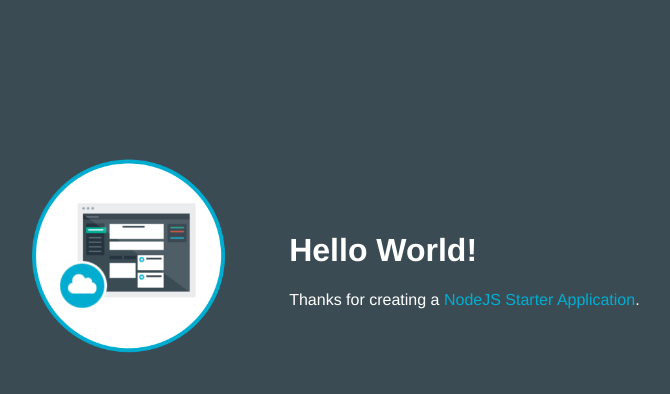
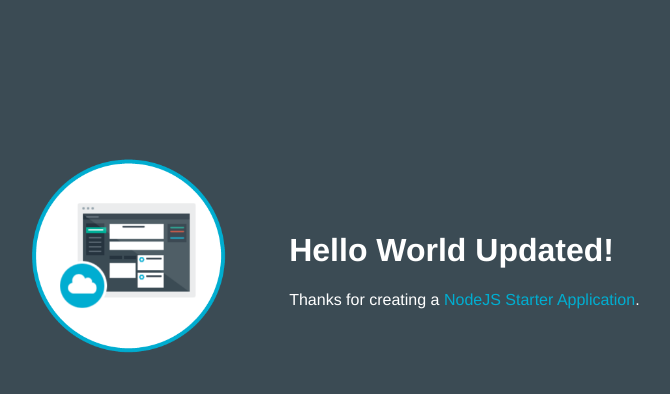
Before and after one commit to kokoji/kokoji201704071845, a website: page public/index.html in a window 1280 px wide. Shown: the whole page, without its empty margins (253-923 px from the left). Drawn offline with Linux system fonts and the light colour scheme.

Commit message:
Updatedを追加した

```diff
--- a/public/index.html
+++ b/public/index.html
@@ -16,7 +16,7 @@
           <img class = "newappIcon" src="images/newapp-icon.png">
         </td>
         <td>
-          <h1 id="message">Hello World!</h1>
+          <h1 id="message">Hello World Updated!</h1>
           <p class='description'></p> Thanks for creating a <span class = "blue">NodeJS Starter Application</span>.
         </td>
       </tr>
```
Also changed, not shown: 1 other file.
